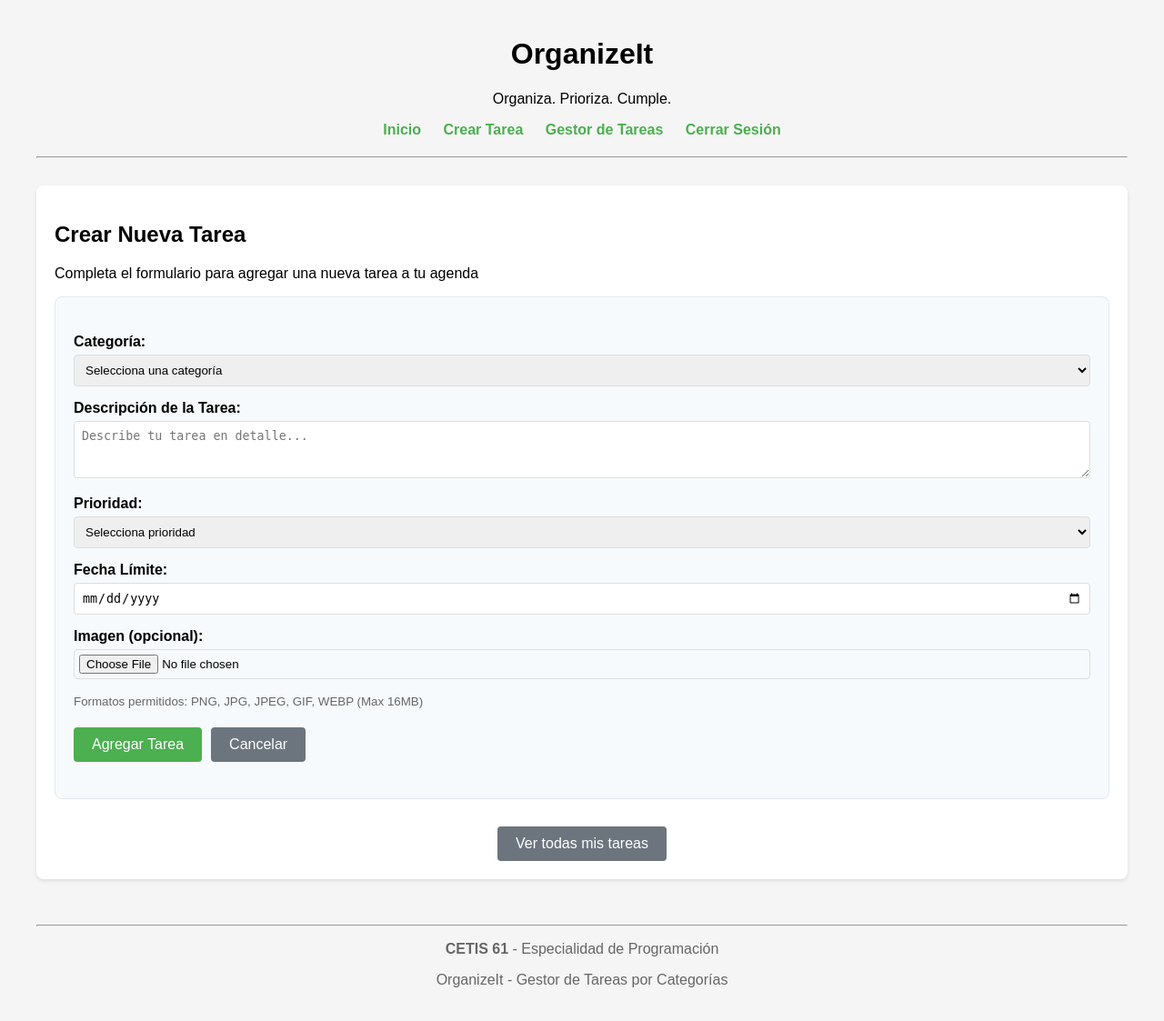
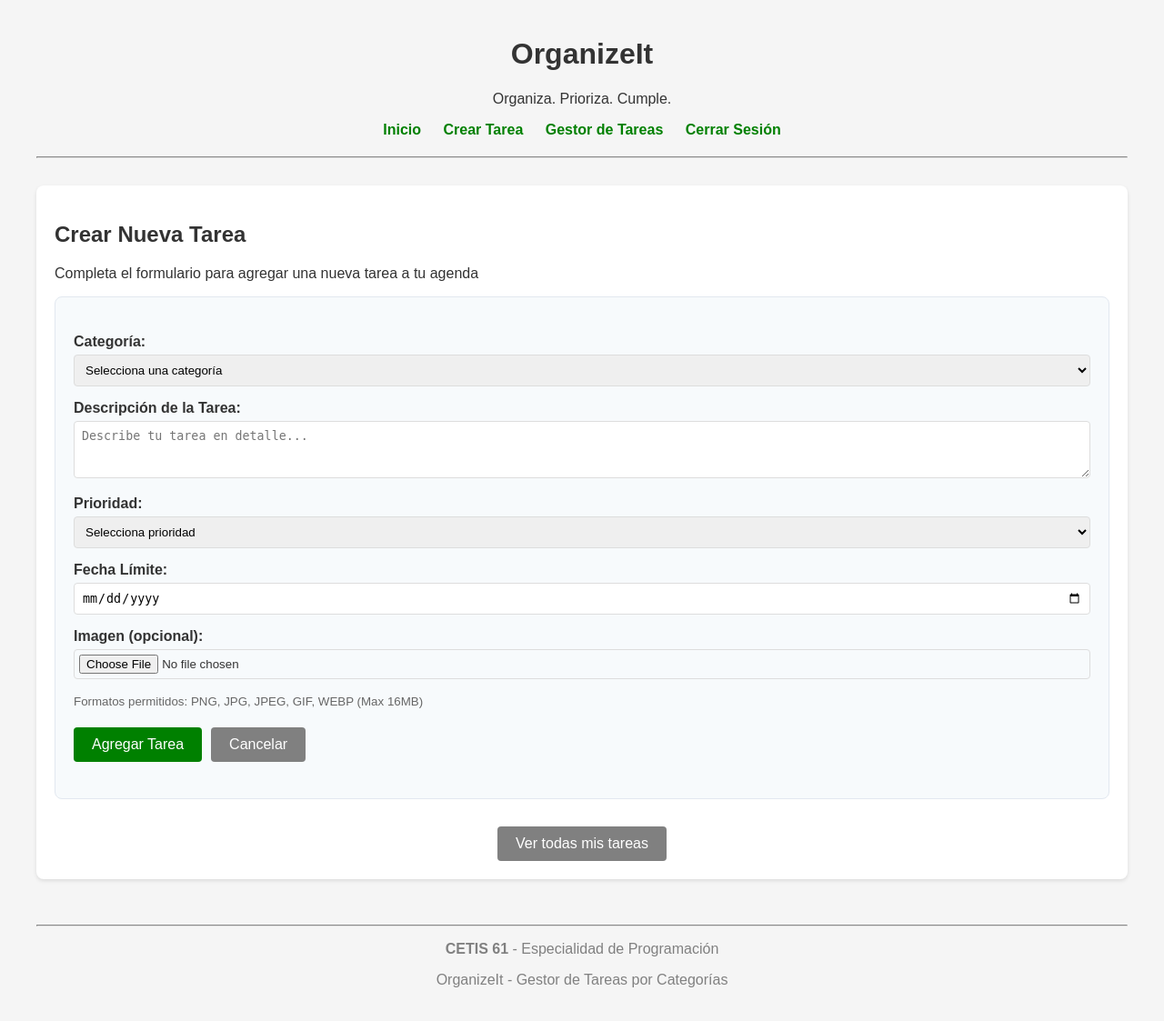
Before and after one commit to OmarOrtVal/Organizeit, a Flask app: page /crear_tarea in a window 1280 px wide. Shown: the whole page at 91% size. Run offline with Flask 3, Linux system fonts and the light colour scheme; a user stored in the database is signed in; some libraries are stand-ins or nearby versions.

Commit message:
cambio de colores

```diff
--- a/templates/base.html
+++ b/templates/base.html
@@ -5,93 +5,197 @@
     <meta name="viewport" content="width=device-width, initial-scale=1.0">
     <title>{% block title %}OrganizeIt - Gestor de Tareas{% endblock %}</title>
 <style>
+    /* ===== VARIABLES DE COLOR (Basadas en la tesis) ===== */
+    :root {
+        /* Colores principales */
+        --color-primary: #008000;      /* Verde general - motivación */
+        --color-secondary: #808080;    /* Gris secundario - botones formularios */
+
+        /* Colores por categoría */
+        --color-home: #0000FF;          /* Azul - Hogar */
+        --color-personal: #FFA500;      /* Naranja - Personal */
+        --color-work: #800080;          /* Morado - Trabajo/Escuela */
+
+        /* Colores por prioridad */
+        --priority-low: #01C761;         /* Verde - Prioridad baja */
+        --priority-medium: #FFBD2D;      /* Amarillo - Prioridad media */
+        --priority-high: #FF4C40;        /* Rojo - Prioridad alta */
+
+        /* Colores de estado (mensajes) */
+        --error-bg: #FF4C40;
+        --error-text: white;
+        --success-bg: #01C761;
+        --success-text: white;
+        --info-bg: #0000FF;
+        --info-text: white;
+
+        /* Colores neutros */
+        --bg-light: #f5f5f5;
+        --white: #ffffff;
+        --text-dark: #333333;
+        --border-color: #dddddd;
+    }
+
+    /* ===== ESTILOS GLOBALES ===== */
     body {
-            font-family: Arial, sans-serif;
+        font-family: 'Poppins', Arial, sans-serif;
         max-width: 1200px;
         margin: 0 auto;
         padding: 20px;
-            background-color: #f5f5f5;
+        background-color: var(--bg-light);
+        color: var(--text-dark);
     }
+
     header {
         text-align: center;
         margin-bottom: 30px;
     }
+
     .container {
-            background-color: white;
+        background-color: var(--white);
         padding: 20px;
         border-radius: 8px;
         box-shadow: 0 2px 4px rgba(0,0,0,0.1);
     }
+
+    /* ===== FORMULARIOS ===== */
     form {
         margin: 20px 0;
     }
+
     input, select, textarea {
         width: 100%;
         padding: 8px;
         margin: 5px 0 15px 0;
-            border: 1px solid #ddd;
+        border: 1px solid var(--border-color);
         border-radius: 4px;
         box-sizing: border-box;
     }
+
+    /* ===== BOTONES ===== */
     button {
-            background-color: #4CAF50;
-            color: white;
+        background-color: var(--color-primary);
+        color: var(--white);
         padding: 10px 20px;
         border: none;
         border-radius: 4px;
         cursor: pointer;
         font-size: 16px;
     }
+
     button:hover {
-            background-color: #45a049;
+        background-color: #006400; /* Verde más oscuro al hover */
     }
+
     .btn-secondary {
-            background-color: #6c757d;
+        background-color: var(--color-secondary);
     }
+
     .btn-secondary:hover {
-            background-color: #5a6268;
+        background-color: #6e6e6e;
     }
-        .btn-primary {
-            background-color: #4CAF50;
-        }
+
+    /* ===== MENSAJES ===== */
     .error {
-            color: #d32f2f;
-            background-color: #fde0e0;
+        color: var(--error-text);
+        background-color: var(--error-bg);
         padding: 10px;
         border-radius: 4px;
         margin: 10px 0;
     }
+
     .success {
-            color: #2e7d32;
-            background-color: #e8f5e9;
+        color: var(--success-text);
+        background-color: var(--success-bg);
         padding: 10px;
         border-radius: 4px;
         margin: 10px 0;
     }
+
     .info {
-            color: #1565c0;
-            background-color: #e3f2fd;
+        color: var(--info-text);
+        background-color: var(--info-bg);
         padding: 10px;
         border-radius: 4px;
         margin: 10px 0;
     }
+
+    /* ===== ETIQUETAS DE CATEGORÍA ===== */
+    .category-home {
+        background-color: var(--color-home);
+        color: white;
+        padding: 4px 8px;
+        border-radius: 4px;
+        font-size: 12px;
+    }
+
+    .category-personal {
+        background-color: var(--color-personal);
+        color: white;
+        padding: 4px 8px;
+        border-radius: 4px;
+        font-size: 12px;
+    }
+
+    .category-work {
+        background-color: var(--color-work);
+        color: white;
+        padding: 4px 8px;
+        border-radius: 4px;
+        font-size: 12px;
+    }
+
+    /* ===== ETIQUETAS DE PRIORIDAD ===== */
+    .priority-low {
+        background-color: var(--priority-low);
+        color: white;
+        padding: 4px 8px;
+        border-radius: 4px;
+        font-size: 12px;
+    }
+
+    .priority-medium {
+        background-color: var(--priority-medium);
+        color: #333;
+        padding: 4px 8px;
+        border-radius: 4px;
+        font-size: 12px;
+    }
+
+    .priority-high {
+        background-color: var(--priority-high);
+        color: white;
+        padding: 4px 8px;
+        border-radius: 4px;
+        font-size: 12px;
+    }
+
+    /* ===== NAVEGACIÓN ===== */
     nav {
         margin-bottom: 20px;
         text-align: center;
     }
+
     nav a {
         margin: 0 10px;
-            color: #4CAF50;
+        color: var(--color-primary);
         text-decoration: none;
         font-weight: bold;
     }
+
     nav a:hover {
         text-decoration: underline;
     }
+
+    /* ===== PIE DE PÁGINA ===== */
     footer {
         text-align: center;
         margin-top: 50px;
-            color: #666;
+        color: var(--color-secondary);
+    }
+
+    hr {
+        border-color: var(--border-color);
     }
 </style>
 </head>
```
Lines whose indentation alone changed are shown as unchanged.
